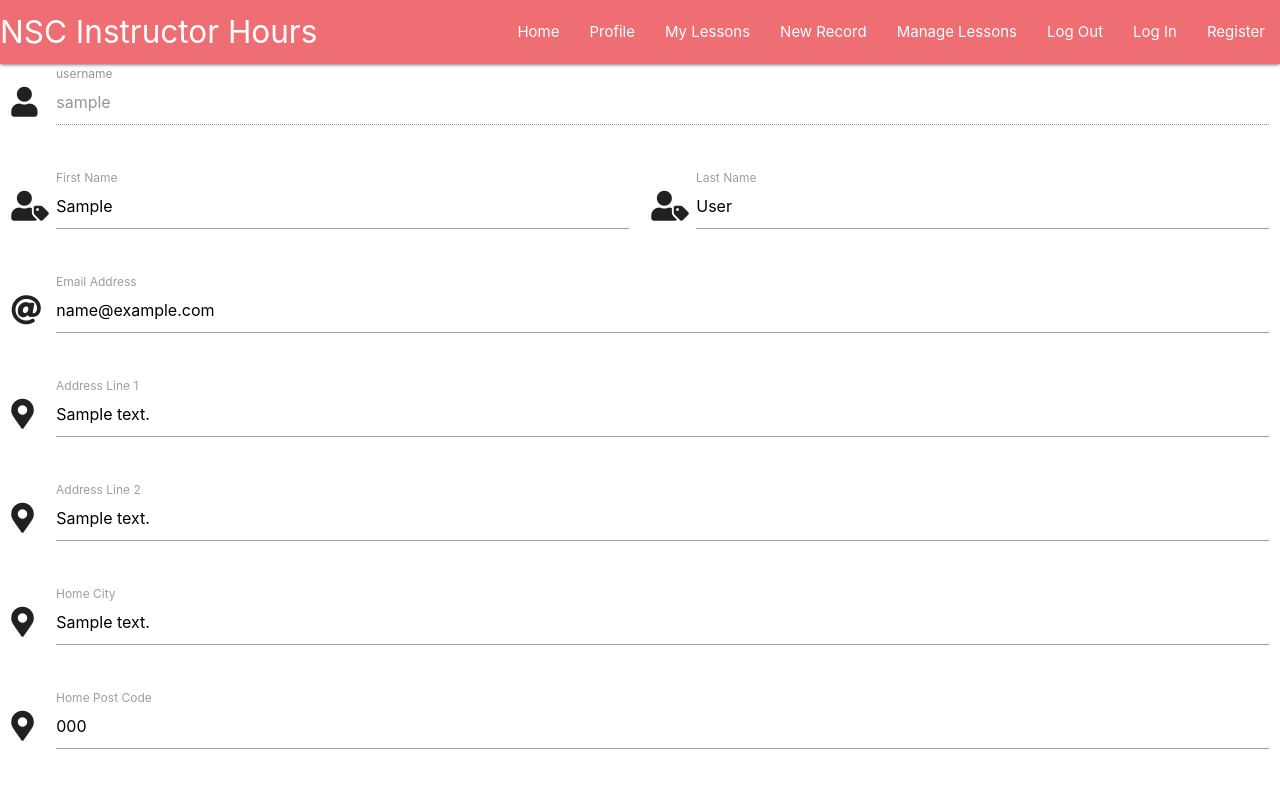
After one commit to CharlieC115/MS3-NSC-Volunteer-Hours, a Flask app: page /profile in a window 1280 px wide. The commit adds this page. Run offline with Flask 2, Linux system fonts and the light colour scheme; a database or web service that is not in the repository returns one stand-in record (values such as "Sample title"); some libraries are stand-ins or nearby versions.

Commit message:
Added profile.html and populated with user information from database

```diff
--- a/app.py
+++ b/app.py
@@ -23,6 +23,11 @@ def home():
     return render_template('home.html')
 
 
+@app.route('/profile')
+def profile():
+    users = mongo.db.users.find()
+    return render_template('profile.html', users=users)
+
 
 if __name__ == '__main__':
     app.run(host=os.environ.get('IP'),
--- a/templates/base.html
+++ b/templates/base.html
@@ -16,11 +16,11 @@
         <!-- top navbar -->
         <nav>
             <div class="nav-wrapper">
-                <a href="#!" class="brand-logo">NSC Instructor Hours</a>
+                <a href="{{ url_for('home') }}" class="brand-logo">NSC Instructor Hours</a>
                 <a href="#" data-target="mobile-demo" class="sidenav-trigger"><i class=""></i></a>
                 <ul class="right hide-on-med-and-down">
-                    <li><a href="#">Home</a></li>
-                    <li><a href="#">Profile</a></li>
+                    <li><a href="{{ url_for('home') }}">Home</a></li>
+                    <li><a href="{{ url_for('profile') }}">Profile</a></li>
                     <li><a href="#">My Lessons</a></li>
                     <li><a href="#">New Record</a></li>
                     <li><a href="#">Manage Lessons</a></li>
@@ -33,8 +33,8 @@
         <!-- mobile sidenav -->
         <ul class="sidenav" id="mobile-demo">
             <li><h4>NSC Instructor Hours</h4></li>
-            <li><a href="#">Home</a></li>
-            <li><a href="#">Profile</a></li>
+            <li><a href="{{ url_for('home') }}">Home</a></li>
+            <li><a href="{{ url_for('profile') }}">Profile</a></li>
             <li><a href="#">My Lessons</a></li>
             <li><a href="#">New Record</a></li>
             <li><a href="#">Manage Lessons</a></li>
--- /dev/null
+++ b/templates/profile.html
@@ -0,0 +1,65 @@
+{% extends 'base.html' %}
+{% block content %}
+
+    <div class="row">
+        <form class="col s12">
+            {% for user in users %}
+            <div class="row">
+                <div class="input-field col s12">
+                    <i class="fas fa-user prefix"></i>
+                    <input value="{{ user.username }}" id="username" name="username" type="text" class="validate" disabled>
+                    <label for="username">username</label>
+                </div>
+            </div>
+            <div class="row">
+                <div class="input-field col s6">
+                    <i class="fas fa-user-tag prefix"></i>
+                    <input value="{{ user.first_name }}" id="first_name" name="first_name" type="text" class="validate">
+                    <label for="first_name">First Name</label>
+                </div>
+                <div class="input-field col s6">
+                    <i class="fas fa-user-tag prefix"></i>
+                    <input value="{{ user.last_name }}" id="last_name" name="last_name" type="text" class="validate">
+                    <label for="last_name">Last Name</label>
+                </div>
+            </div>
+            <div class="row">
+                <div class="input-field col s12">
+                    <i class="fas fa-at prefix"></i>
+                    <input value="{{ user.email_address }}" id="email_address" name="email_address" type="text" class="validate">
+                    <label for="email_address">Email Address</label>
+                </div>
+            </div>
+            <div class="row">
+                <div class="input-field col s12">
+                    <i class="fas fa-map-marker-alt prefix"></i>
+                    <input value="{{ user.address_line_1 }}" id="address_line_1" name="address_line_1" type="text" class="validate">
+                    <label for="address_line_1">Address Line 1</label>
+                </div>
+            </div>
+            <div class="row">
+                <div class="input-field col s12">
+                    <i class="fas fa-map-marker-alt prefix"></i>
+                    <input value="{{ user.address_line_2 }}" id="address_line_2" name="address_line_2" type="text" class="validate">
+                    <label for="address_line_2">Address Line 2</label>
+                </div>
+            </div>
+            <div class="row">
+                <div class="input-field col s12">
+                    <i class="fas fa-map-marker-alt prefix"></i>
+                    <input value="{{ user.address_city }}" id="address_city" name="address_city" type="text" class="validate">
+                    <label for="address_city">Home City</label>
+                </div>
+            </div>
+            <div class="row">
+                <div class="input-field col s12">
+                    <i class="fas fa-map-marker-alt prefix"></i>
+                    <input value="{{ user.address_post_code }}" id="address_post_code" name="address_post_code" type="text" class="validate">
+                    <label for="address_post_code">Home Post Code</label>
+                </div>
+            </div>
+            {% endfor %}
+        </form>
+    </div>
+
+{% endblock %}
```
